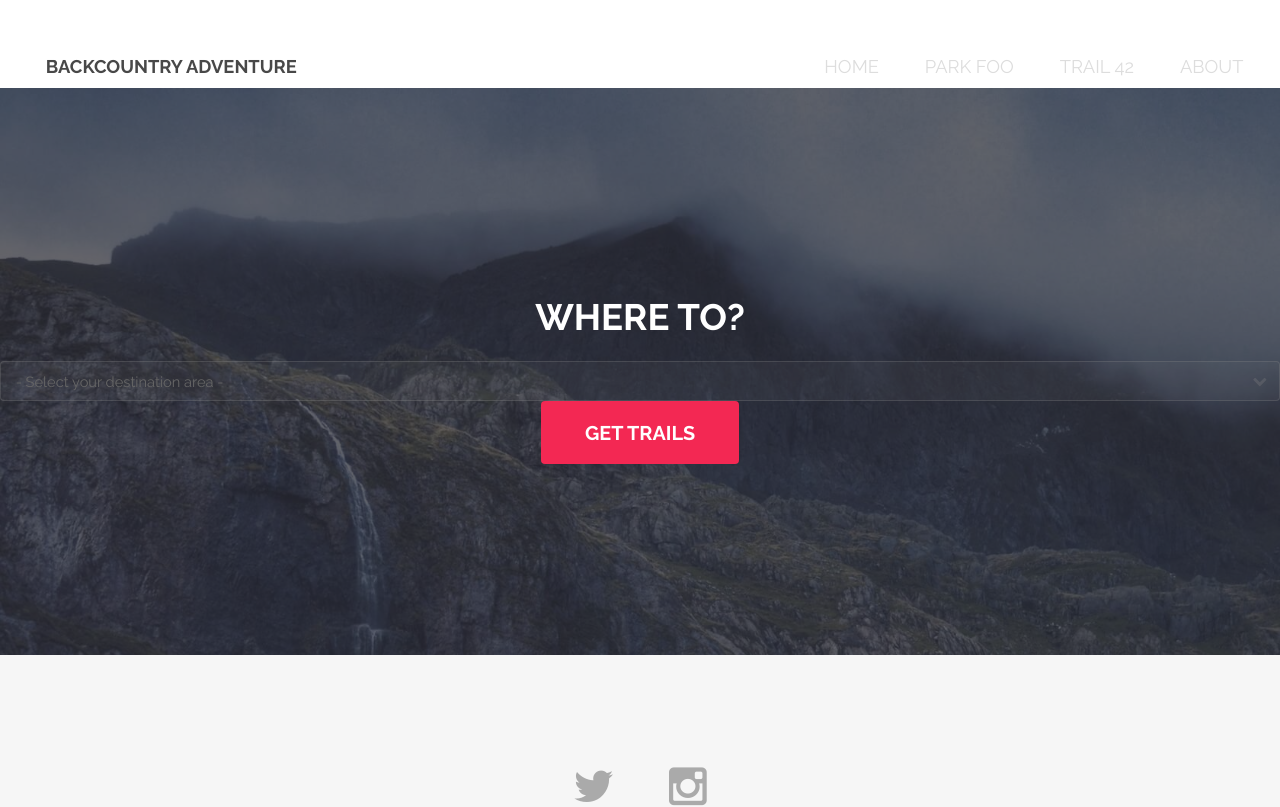
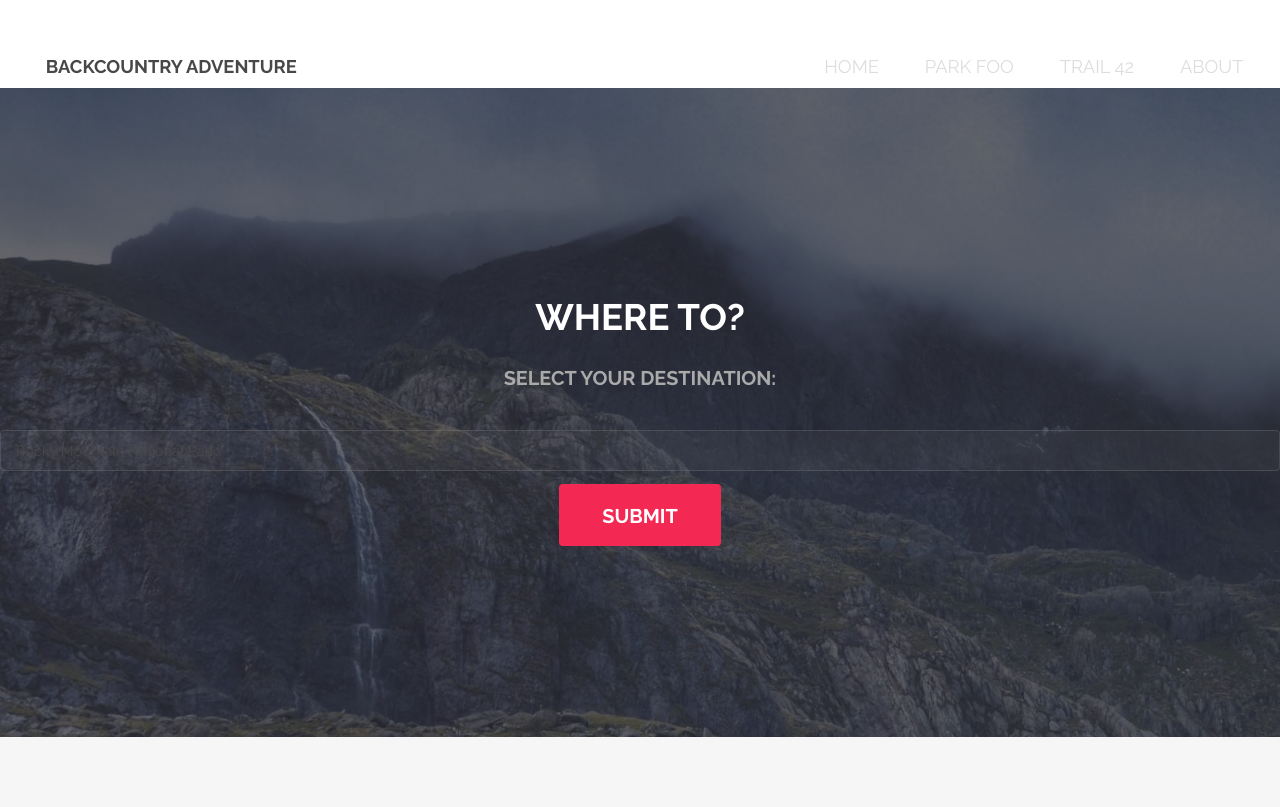
Before and after one commit to polarfoxgirl/backpacking_thing, a React (Create React App) app in the folder web-app/: page / in a window 1280 px wide. Shown: the top 807 px of the page. Built offline with nearby package versions, Linux system fonts and the light colour scheme; no server answers.

Commit message:
Made park selector work

```diff
--- a/web-app/src/components/ParkSelector.tsx
+++ b/web-app/src/components/ParkSelector.tsx
@@ -1,27 +1,60 @@
 import React, { useState, useEffect } from 'react'
 import {
-    BrowserRouter as Router,
-    Link
+    Redirect,
   } from "react-router-dom";
+
+type ParkSelectState = {
+  parkName: string,
+  redirect: boolean,
+}
+
+class ParkSelectForm extends React.Component<{}, ParkSelectState> {
+  constructor(props: {}) {
+    super(props);
+
+    this.state = {parkName: 'rocky_mountain', redirect: false};
+
+    this.handleChange = this.handleChange.bind(this);
+    this.handleSubmit = this.handleSubmit.bind(this);
+  }
+
+  handleChange(event:  React.ChangeEvent<HTMLSelectElement>) {
+    this.setState({parkName: event.target.value});
+  }
+
+  handleSubmit(event:  React.FormEvent<HTMLFormElement>) {
+    this.setState({redirect: true});
+    event.preventDefault();
+  }
+
+  render() {
+    if (this.state.redirect) {
+      return (<Redirect to={"/park/" + this.state.parkName}/>);
+    }
+
+    return (
+      <form onSubmit={this.handleSubmit}>
+        <label>
+          <p>Select your destination:</p>
+          <select value={this.state.parkName} onChange={this.handleChange}>
+            <option value="rocky_mountain">Rocky Mountain National Park</option>
+            <option value="olympic">Olympic National Park</option>
+            <option value="zion">Zion National Park</option>
+          </select>
+        </label>
+        <input type="submit" value="Submit" className="button special big" />
+      </form>
+    );
+  }
+}
+
 
 class ParkSelector extends React.Component {
     render() {
         return (
           <section id="banner">
             <h2>Where to?</h2>
-            <form method="post" action="#">
-              <div className="select-wrapper">
-                <select name="category" id="category">
-                  <option value="">- Select your destination area -</option>
-                  <option value="rocky_mountain">Rocky Mountain National Park</option>
-                  <option value="olympic">Olympic National Park</option>
-                  <option value="zion">Zion National Park</option>
-                </select>
-              </div>
-              <ul className="actions">
-                <Link to="#" className="button special big">Get Trails</Link>
-              </ul>
-            </form>
+            <ParkSelectForm/>
           </section>
         );
     }
```
